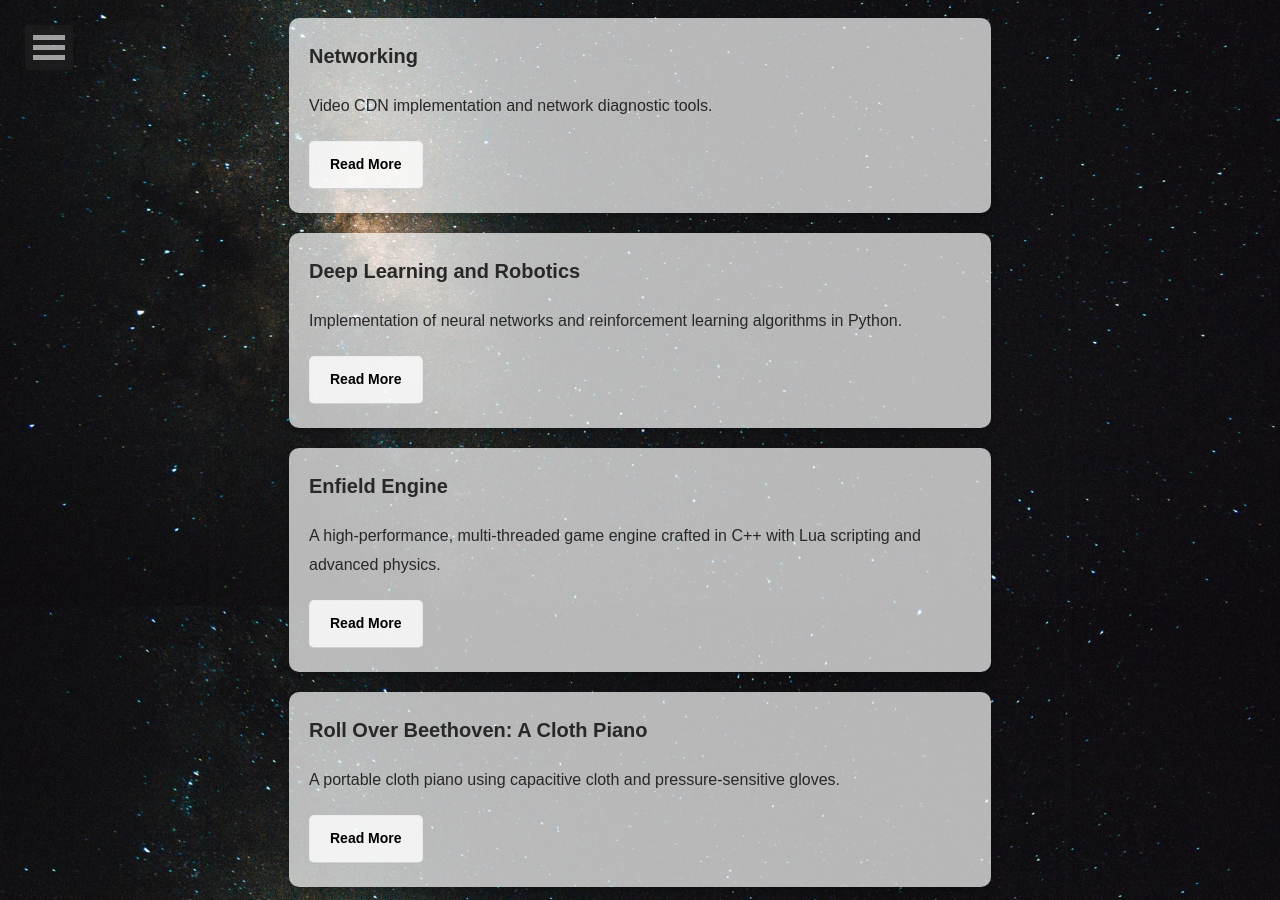
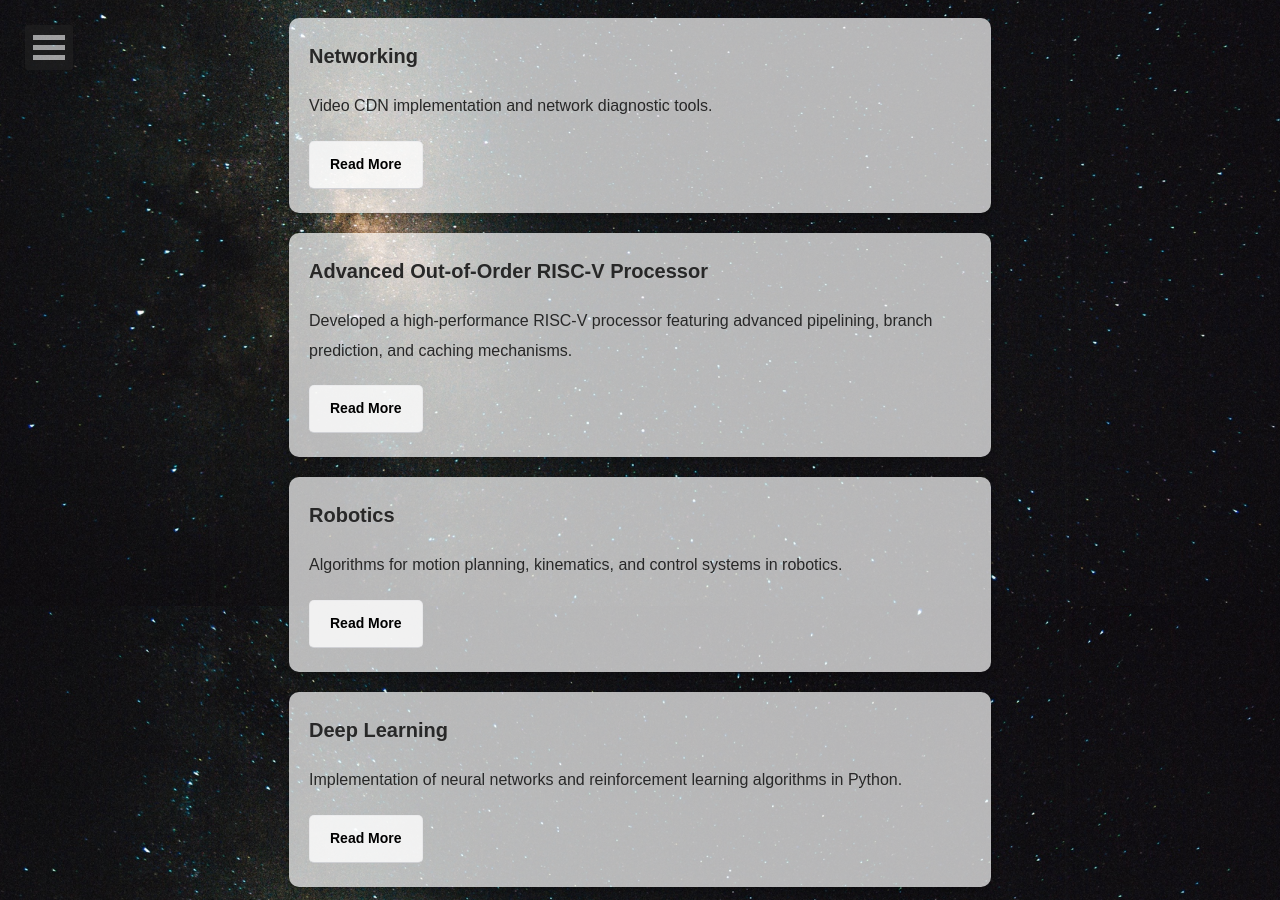
Before and after one commit to Porvesh/Porvesh.github.io, a Jekyll site: the page built from projects/index.md, in a window 1280 px wide and 900 px high, scrolled down 294 px. Built offline with Jekyll 4.4.1, drawn with Linux system fonts in a browser that asks for light colours; part of the change alters nothing that is shown.

```diff
--- a/_posts/2024-08-08-deep-learning.md
+++ b/_posts/2024-03-03-deep-learning.md
@@ -1,6 +1,6 @@
 ---
 layout: post
-title: "Deep Learning and Robotics"
+title: "Deep Learning"
 date: 2024-05-08
 excerpt: "Implementation of neural networks and reinforcement learning algorithms in Python."
 tags: [Python, Deep Learning, Neural Networks]
--- /dev/null
+++ b/_posts/2024-03-04-robotics.md
@@ -0,0 +1,24 @@
+---
+layout: post
+title: "Robotics"
+date: 2024-05-09
+excerpt: "Algorithms for motion planning, kinematics, and control systems in robotics."
+tags: [Robotics, Path Planning, Kinematics]
+comments: true
+project: true
+---
+
+### Robotics
+- Implemented an A-star path planning algorithm to find collision-free paths in 2D environments.
+- Developed Euler and Velocity Verlet integrators, a PID controller, and a simple pendulum simulation.
+- Built forward kinematics for arbitrary robots, predicting the spatial layout in a 3D world based on joint configurations.
+- Designed inverse kinematics for end-effector position control using gradient descent with the Jacobian transpose.
+- Created collision-free motion planning algorithms using RRT, RRT*, and RRT-Connect to navigate complex environments.
+
+#### Control Strategies
+- Implemented an iterative linear quadratic regulator (iLQR) for inverted double-pendulum swing-up on a cart.
+- Developed shooting and collocation methods for finite horizon Linear Quadratic Regulation (LQR) with input constraints.
+- Applied MPPI for cartpole swing-up, optimizing nonlinear trajectories and achieving stable pole-up configurations.
+
+#### Reinforcement Learning
+- Designed reward functions for robotic manipulation, optimizing task success rates in obstacle-free and obstacle-present environments.
--- /dev/null
+++ b/_posts/2024-12-12-architecture.md
@@ -0,0 +1,15 @@
+---
+layout: post
+title: "Advanced Out-of-Order RISC-V Processor"
+date: 2024-05-10
+excerpt: "Developed a high-performance RISC-V processor featuring advanced pipelining, branch prediction, and caching mechanisms."
+tags: [RISC-V, SystemVerilog, Processor Design]
+comments: true
+project: true
+---
+
+### Advanced Out-of-Order RISC-V Processor
+-Developed a high-performance, pipelined processor in SystemVerilog, implementing the RISC-V ISA with features like R10K-style register renaming, N-way superscalar execution, early tag broadcasting, and GShare-based branch prediction.
+-Designed advanced memory subsystems, including mechanisms for instruction prefetching, non-blocking instruction and data caches, as well as a victim cache for improved cache performance.
+-Engineered a load-store queue with forwarding to optimize memory operations and minimize pipeline stalls.
+-Validated using a suite of benchmark programs, including Neural Networks, sorting algorithms etc with an average CPI of 1.8
```
Also changed, not shown: _posts/2024-01-01-networking.md (renamed from _posts/2024-06-06-networking.md).
